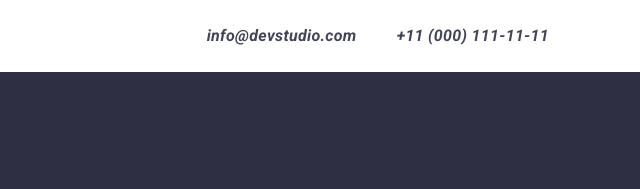
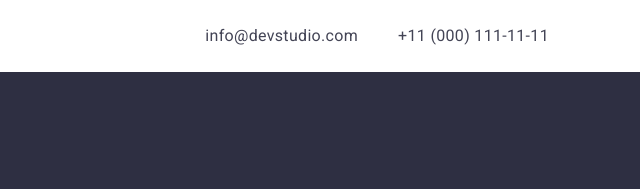
Before and after one commit to Mahuliii/goit-markup-hw-03, a plain HTML site: page index.html in a window 1280 px wide. Shown: the top 189 px of the page, 640-1280 px from the left. Drawn offline with nearby package versions, Linux system fonts and the light colour scheme.

Commit message:
goit-markup-hw-03

```diff
--- a/css/styles.css
+++ b/css/styles.css
@@ -118,7 +118,7 @@ body {
 .contact {
     font-style: normal;
 }
-.contac-container {
+.contact-container {
 display: flex;
 column-gap: 40px;
 }
--- a/index.html
+++ b/index.html
@@ -32,8 +32,8 @@
                     </ul>
              </nav>
 
-            <address class="contac">
-                <ul class="contac-container">
+            <address class="contact">
+                <ul class="contact-container">
                     <li>
                         <a class="contact-style link" href="mailto:info@devstudio.com">info@devstudio.com</a>
                     </li>
```
